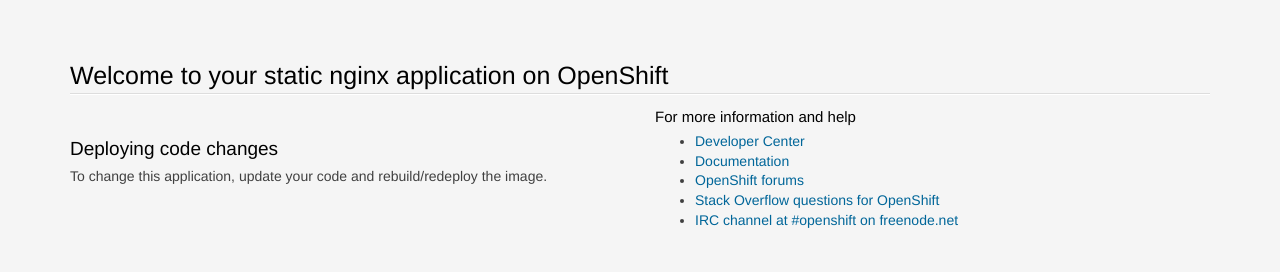
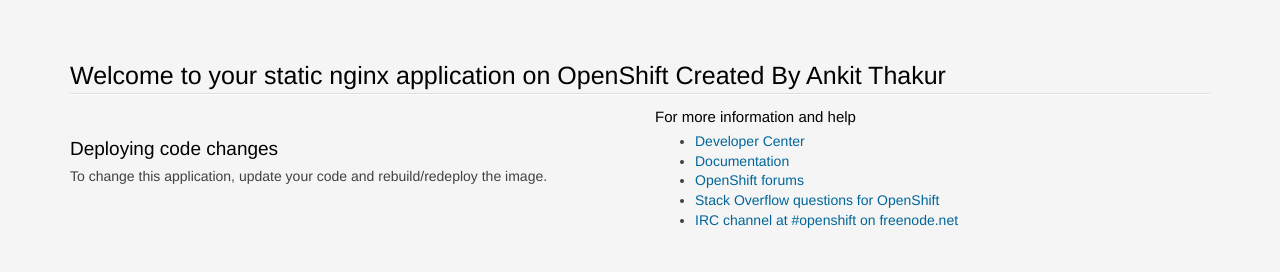
Before and after one commit to sclorg/nginx-ex, a plain HTML site: page index.html in a window 1280 px wide. Shown: the top 272 px of the page. Drawn offline with Linux system fonts and the light colour scheme.

Commit message:
Update index.html

```diff
--- a/index.html
+++ b/index.html
@@ -209,7 +209,7 @@
 
  <section class='container'>
   <hgroup>
-    <h1>Welcome to your static nginx application on OpenShift</h1>
+    <h1>Welcome to your static nginx application on OpenShift Created By Ankit Thakur</h1>
   </hgroup>
   <div class="row">
     <section class='col-xs-12 col-sm-6 col-md-6'>
```
